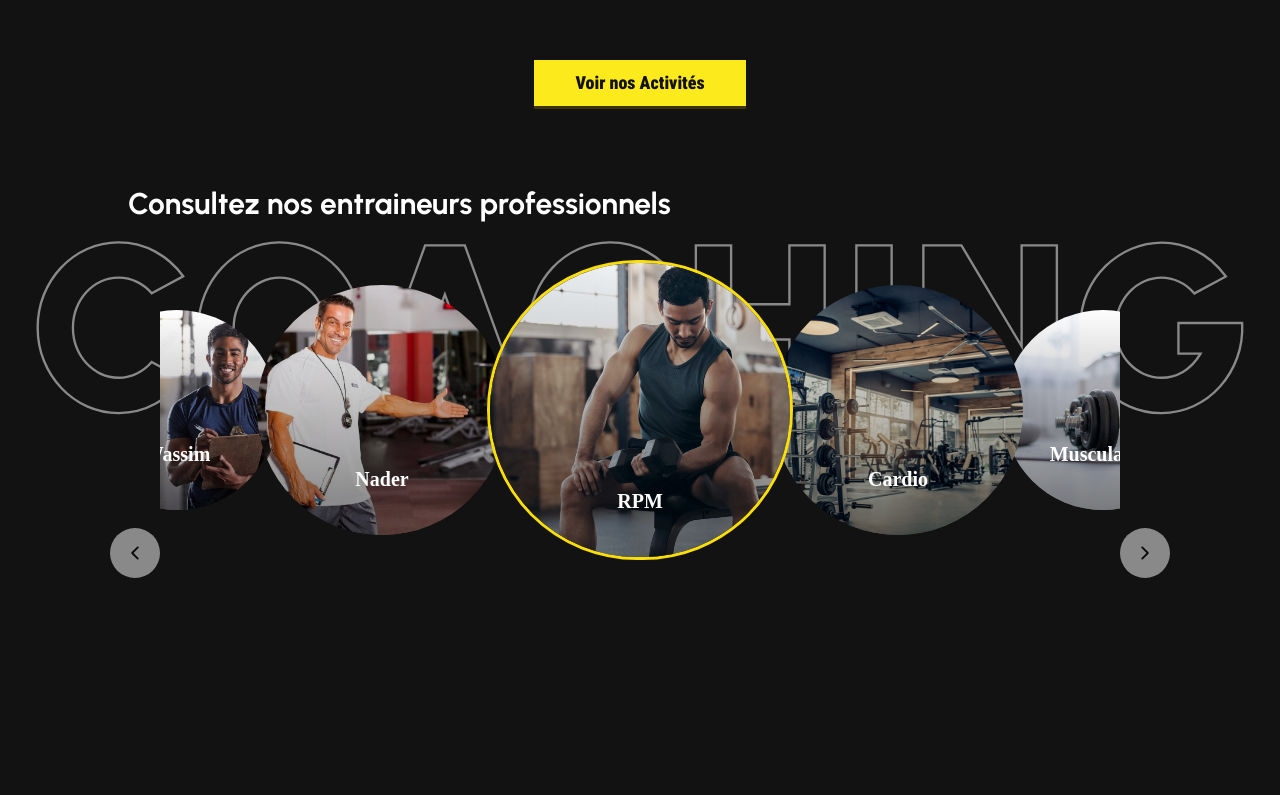
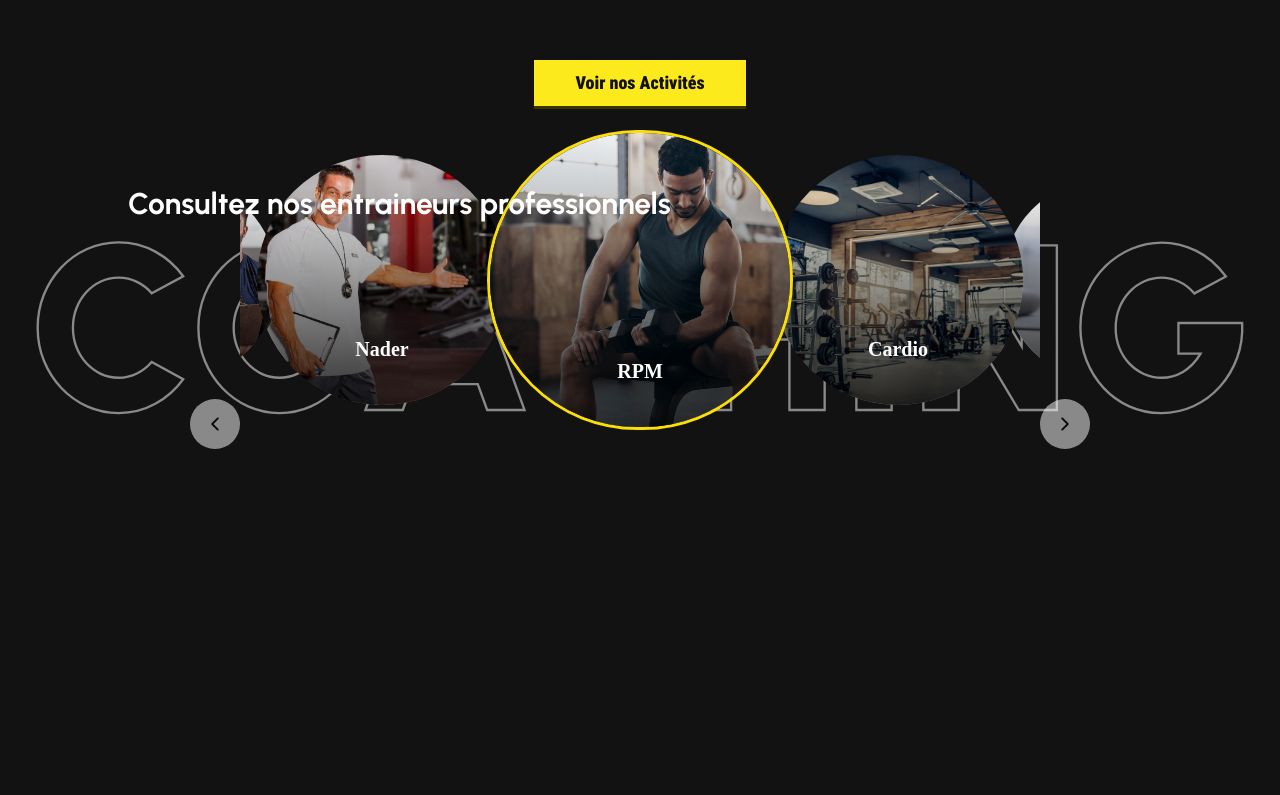
Before and after one commit to medazizktata/Arena-gym-website, a React (Vite) app in the folder Arena-gym-website/: page /home in a window 1280 px wide. Shown: the part 2120-2915 px from the top of the page. Built offline with nearby package versions, Linux system fonts and the light colour scheme.

Commit message:
Responsivness fix (still needs some work)

```diff
--- a/Arena-gym-website/src/components/CarrouselCoaches.jsx
+++ b/Arena-gym-website/src/components/CarrouselCoaches.jsx
@@ -1,59 +1,74 @@
-import React, { useState, useRef } from 'react';
-import Slider from 'react-slick';
+import React, { useState, useRef } from "react";
+import Slider from "react-slick";
 import "slick-carousel/slick/slick.css";
 import "slick-carousel/slick/slick-theme.css";
 import { IoIosArrowForward, IoIosArrowBack } from "react-icons/io";
 
 const data = [
   {
-    name: 'RPM',
-    img: 'images/gym-workout-plan-for-gaining-muscle_header.jpg'
+    name: "RPM",
+    img: "images/gym-workout-plan-for-gaining-muscle_header.jpg",
   },
   {
-    name: 'Cardio',
-    img: 'images/Gym-structure-1080x675.png'
+    name: "Cardio",
+    img: "images/Gym-structure-1080x675.png",
   },
   {
-    name: 'Musculation',
-    img: 'images/dumbbells-gym-64a3f4bc2fe31.jpg'
+    name: "Musculation",
+    img: "images/dumbbells-gym-64a3f4bc2fe31.jpg",
   },
   {
-    name: 'boxe',
-    img: 'images/boxe-anglaise-debutant_dojo.jpg'
+    name: "boxe",
+    img: "images/boxe-anglaise-debutant_dojo.jpg",
   },
   {
-    name: 'Sami',
-    img: 'images/1000_F_575226840_HVm83lSEIqArrnLNrhXxzebjeRJ14AtE.jpg'
+    name: "Sami",
+    img: "images/1000_F_575226840_HVm83lSEIqArrnLNrhXxzebjeRJ14AtE.jpg",
   },
   {
-    name: 'Wassim',
-    img: 'images/1000_F_524378456_7iH4roEgy8t8351zKypjRumlIbRfwhIO.jpg'
+    name: "Wassim",
+    img: "images/1000_F_524378456_7iH4roEgy8t8351zKypjRumlIbRfwhIO.jpg",
   },
   {
-    name: 'Nader',
-    img: 'images/9522175b-7b4f-4ca6-a79c-c611bc097173_r7aqxd.png'
-  }
+    name: "Nader",
+    img: "images/9522175b-7b4f-4ca6-a79c-c611bc097173_r7aqxd.png",
+  },
 ];
 
 function getClassNames(index, slideIndex) {
-  let classNames = '';
+  let classNames = "";
 
   if (index === slideIndex) {
-    classNames = 'slide-active-coach rounded-full';
-  } else if (index === slideIndex + 1 || index === slideIndex - 1 || index === slideIndex + 6 || index === slideIndex - 6) {
-    classNames = 'slide-coach';
-  } else if (index === slideIndex + 2 || index === slideIndex - 2 || index === slideIndex + 5 || index === slideIndex - 5){
-    classNames = 'slideextreme-coach';
+    classNames = "slide-active-coach rounded-full";
+  } else if (
+    index === slideIndex + 1 ||
+    index === slideIndex - 1 ||
+    index === slideIndex + 6 ||
+    index === slideIndex - 6
+  ) {
+    classNames = "slide-coach";
+  } else if (
+    index === slideIndex + 2 ||
+    index === slideIndex - 2 ||
+    index === slideIndex + 5 ||
+    index === slideIndex - 5
+  ) {
+    classNames = "slideextreme-coach";
   }
 
   return classNames;
 }
 
-function getwidth(index,slideIndex){
-  let width=200;
+function getwidth(index, slideIndex) {
+  let width = 200;
   if (index === slideIndex) {
     width = 300;
-  } else if (index === slideIndex + 1 || index === slideIndex - 1 || index === slideIndex + 6 || index === slideIndex - 6) {
+  } else if (
+    index === slideIndex + 1 ||
+    index === slideIndex - 1 ||
+    index === slideIndex + 6 ||
+    index === slideIndex - 6
+  ) {
     width = 250;
   }
   return width;
@@ -81,34 +96,88 @@ function Appcoaches() {
     centerMode: true,
     centerPadding: 0,
     arrows: false,
-    variableWidth : true ,
+    variableWidth: true,
+    responsive: [
+      {
+        breakpoint: 1024,
+        settings: {
+          slidesToShow: 3,
+          slidesToScroll: 3,
+          infinite: true,
+          dots: true
+        }
+      },
+      {
+        breakpoint: 600,
+        settings: {
+          slidesToShow: 2,
+          slidesToScroll: 2,
+          initialSlide: 2
+        }
+      },
+      {
+        breakpoint: 480,
+        settings: {
+          slidesToShow: 1,
+          slidesToScroll: 1
+        }
+      }
+    ]
   };
 
   return (
-    <div className='carrousel z-10' style={{marginTop:'-300px'}}>
-      <div className='mt-20 relative'>
-        <Slider ref={sliderRef} {...settings} >
+    <div className="carrousel z-10" style={{ marginTop: "-350px" }}>
+      <div className="lg:mx-20 md relative">
+        <div className="">
+          <Slider ref={sliderRef} {...settings}>
             {data.map((d, index) => (
               <div key={index} className={getClassNames(index, slideIndex)}>
-              <div className='h-full w-full relative rounded-full' style={{ width: getwidth(index, slideIndex) }}>
-                <div className='absolute inset-0 rounded-full' style={{ backgroundImage: `url(${d.img})`, backgroundSize: 'cover', backgroundPosition: 'center' }}>
-                  <div className='absolute inset-0 bg-gradient-to-b from-transparent to-black opacity-50 rounded-full'></div>
-                  <div className='absolute inset-0 flex flex-col justify-center items-center'>
-                    <p className='text-white text-center z-10 font-bold text-xl' style={{ fontFamily: 'Gentona', position: 'absolute', bottom: '70px', transform: 'translateY(100%)' }}>{d.name}</p>
+                <div
+                  className="h-full w-full relative rounded-full"
+                  style={{ width: getwidth(index, slideIndex) }}
+                >
+                  <div
+                    className="absolute inset-0 rounded-full"
+                    style={{
+                      backgroundImage: `url(${d.img})`,
+                      backgroundSize: "cover",
+                      backgroundPosition: "center",
+                    }}
+                  >
+                    <div className="absolute inset-0 bg-gradient-to-b from-transparent to-black opacity-80 rounded-full"></div>
+                    <div className="absolute inset-0 flex flex-col justify-center items-center">
+                      <p
+                        className="text-white text-center z-10 font-bold text-xl"
+                        style={{
+                          fontFamily: "Gentona",
+                          position: "absolute",
+                          bottom: "70px",
+                          transform: "translateY(100%)",
+                        }}
+                      >
+                        {d.name}
+                      </p>
                     </div>
-
                   </div>
                 </div>
               </div>
             ))}
           </Slider>
-        <button className='arrowcoach text-xl px-3 py-1 rounded-full flex items-center justify-center w-12 bg-white absolute top-1/2 transform -translate-y-1 left-0 opacity-50 rounded-full' style={{ left: '-50px' }} onClick={previous}>
+        </div>
+        <button
+          className="arrowcoach text-xl px-3 py-1 rounded-full flex items-center justify-center w-12 bg-white absolute top-1/2 transform -translate-y-1 left-0 opacity-50 rounded-full"
+          style={{ left: "-50px" }}
+          onClick={previous}
+        >
           <IoIosArrowBack />
         </button>
-<button className='arrowcoach text-xl px-3 py-1 rounded-full flex items-center justify-center w-12 bg-white absolute top-1/2 transform -translate-y-1 opacity-50 rounded-full right-0' style={{ right: '-50px' }} onClick={next}>
+        <button
+          className="arrowcoach text-xl px-3 py-1 rounded-full flex items-center justify-center w-12 bg-white absolute top-1/2 transform -translate-y-1 opacity-50 rounded-full right-0"
+          style={{ right: "-50px" }}
+          onClick={next}
+        >
           <IoIosArrowForward />
         </button>
-
       </div>
     </div>
   );
```
Lines whose indentation alone changed are shown as unchanged.
